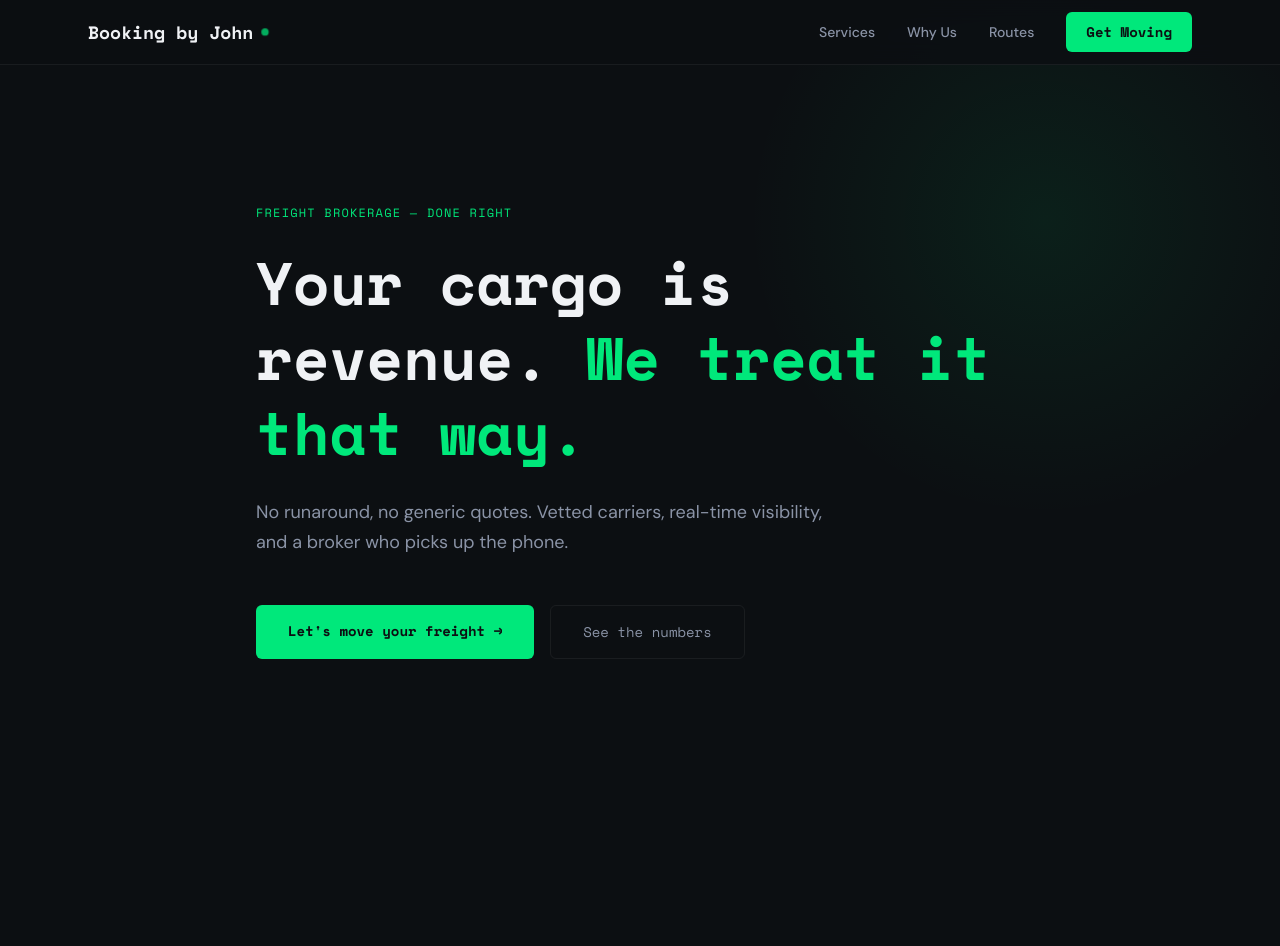
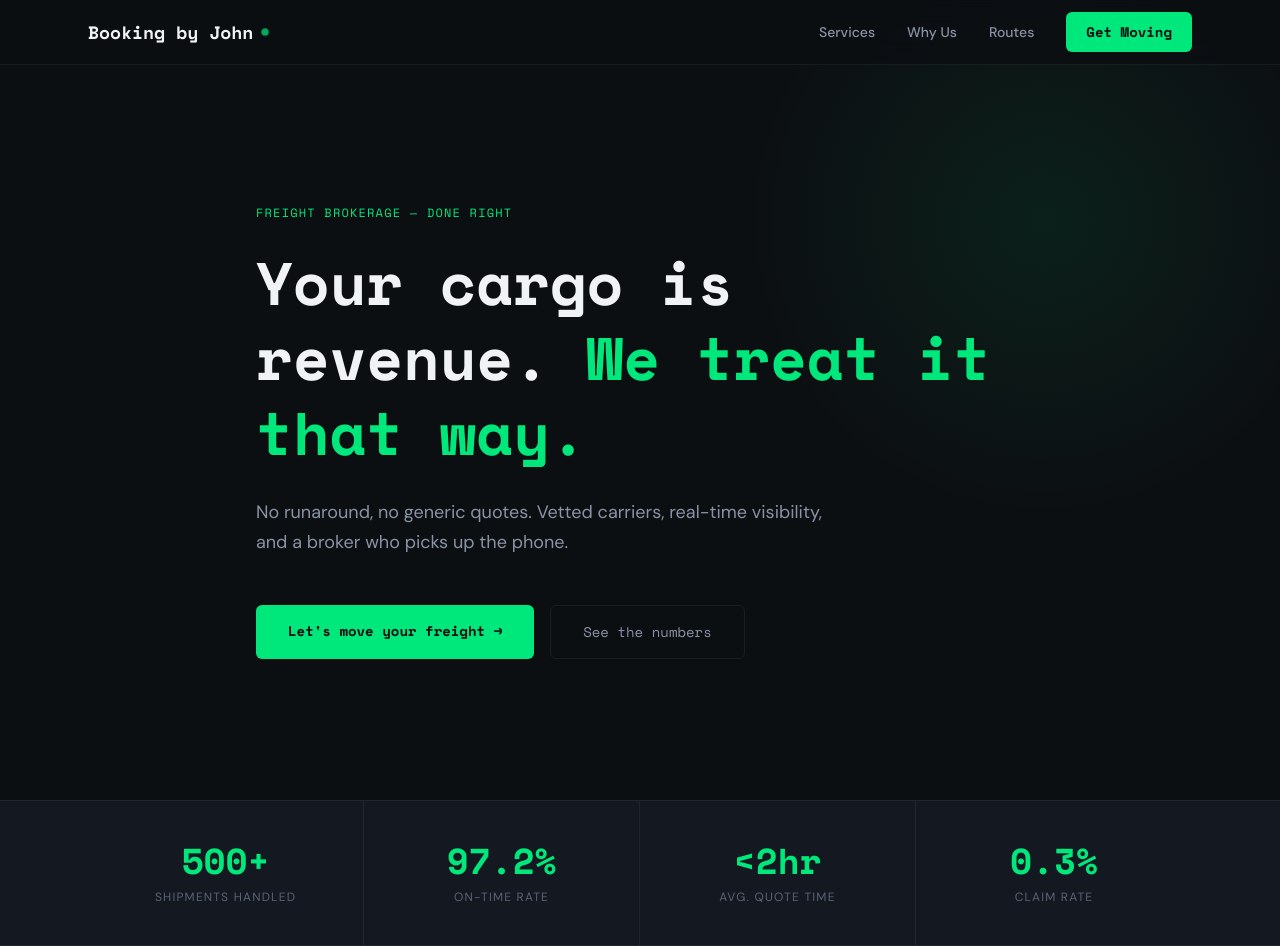
Before and after one commit to lyducquangbn99-gif/booking-by-john, a Next.js app: page / in a window 1280 px wide. Before the commit the page ends 800 px from the top, so only its background shows below. Built offline with nearby package versions, Linux system fonts and the light colour scheme.

Commit message:
feat: stats bar with 4 key metrics

```diff
--- a/app/page.tsx
+++ b/app/page.tsx
@@ -1,11 +1,13 @@
 import Nav from "@/components/Nav";
 import Hero from "@/components/Hero";
+import StatsBar from "@/components/StatsBar";
 
 export default function Home() {
   return (
     <main>
       <Nav />
       <Hero />
+      <StatsBar />
     </main>
   );
 }
--- /dev/null
+++ b/components/StatsBar.tsx
@@ -0,0 +1,31 @@
+// components/StatsBar.tsx
+const stats = [
+  { value: "500+",   label: "Shipments Handled" },
+  { value: "97.2%",  label: "On-Time Rate" },
+  { value: "<2hr",   label: "Avg. Quote Time" },
+  { value: "0.3%",   label: "Claim Rate" },
+];
+
+export default function StatsBar() {
+  return (
+    <section className="bg-bg-secondary border-y border-border-subtle">
+      <div className="max-w-6xl mx-auto px-6 grid grid-cols-2 md:grid-cols-4">
+        {stats.map((stat, i) => (
+          <div
+            key={i}
+            className={`py-10 px-6 text-center ${
+              i < stats.length - 1 ? "border-r border-border-subtle" : ""
+            }`}
+          >
+            <div className="font-display text-3xl md:text-4xl font-bold text-accent-green mb-2">
+              {stat.value}
+            </div>
+            <div className="text-xs text-text-muted tracking-widest uppercase">
+              {stat.label}
+            </div>
+          </div>
+        ))}
+      </div>
+    </section>
+  );
+}
```
